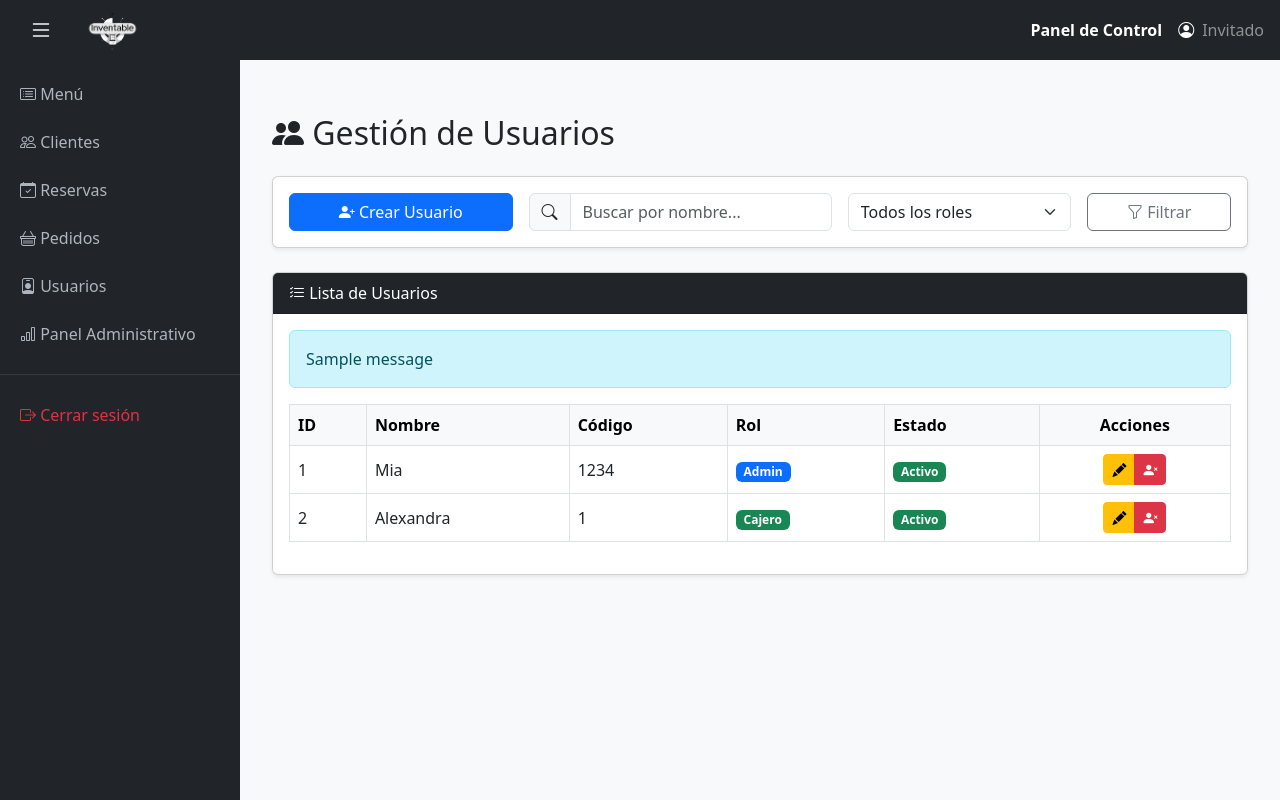
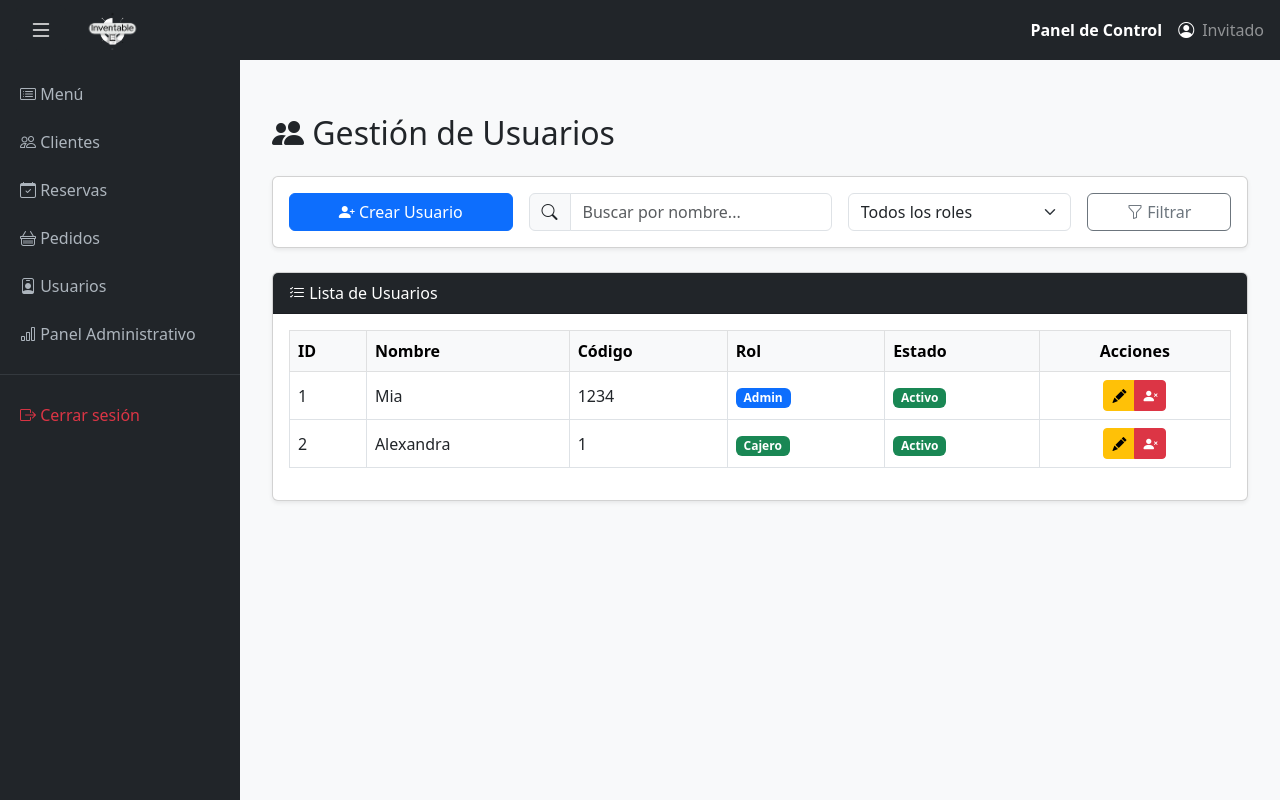
Before and after one commit to Miaalexan/INVENTABLE, a Django app: template usuarios/templates/usuarios/lista_usuarios.html in a window 1280 px wide. Run offline with Django 5.2, Linux system fonts and the light colour scheme; data comes from the database, SQL or seed files in the repository; both versions use the stored data as it was after the commit; the template is opened without the code that fills it: values that come from a table or form of the project are taken from there, most other values are stand-ins (such as "Sample title", 1, 10 or a date in 2020); one stand-in notice (Sample message) is shown; parts of the project's set-up code (start-up, migrations or seed data) failed here and were passed over.

Commit message:
Add files via upload

```diff
--- a/usuarios/templates/usuarios/lista_usuarios.html
+++ b/usuarios/templates/usuarios/lista_usuarios.html
@@ -61,11 +61,6 @@
             <i class="bi bi-list-check"></i> Lista de Usuarios
         </div>
         <div class="card-body">
-            {% if messages %}
-                {% for message in messages %}
-                    <div class="alert alert-info">{{ message }}</div>
-                {% endfor %}
-            {% endif %}
 
             <div class="table-responsive">
                 <table class="table table-bordered table-hover align-middle">
--- a/usuarios/views.py
+++ b/usuarios/views.py
@@ -37,7 +37,7 @@ def logout_usuario(request):
 def inicio(request):
     nombre = request.session.get('nombre')
     rol = request.session.get('rol')
-    return render(request, 'usuarios/inicio.html', {'nombre': nombre, 'rol': rol})
+    return render(request, 'pedidos/lista_pedidos.html', {'nombre': nombre, 'rol': rol})
 
 
 # --- LISTA DE USUARIOS (solo admin) ---
```
Also changed, not shown: db.sqlite3.
